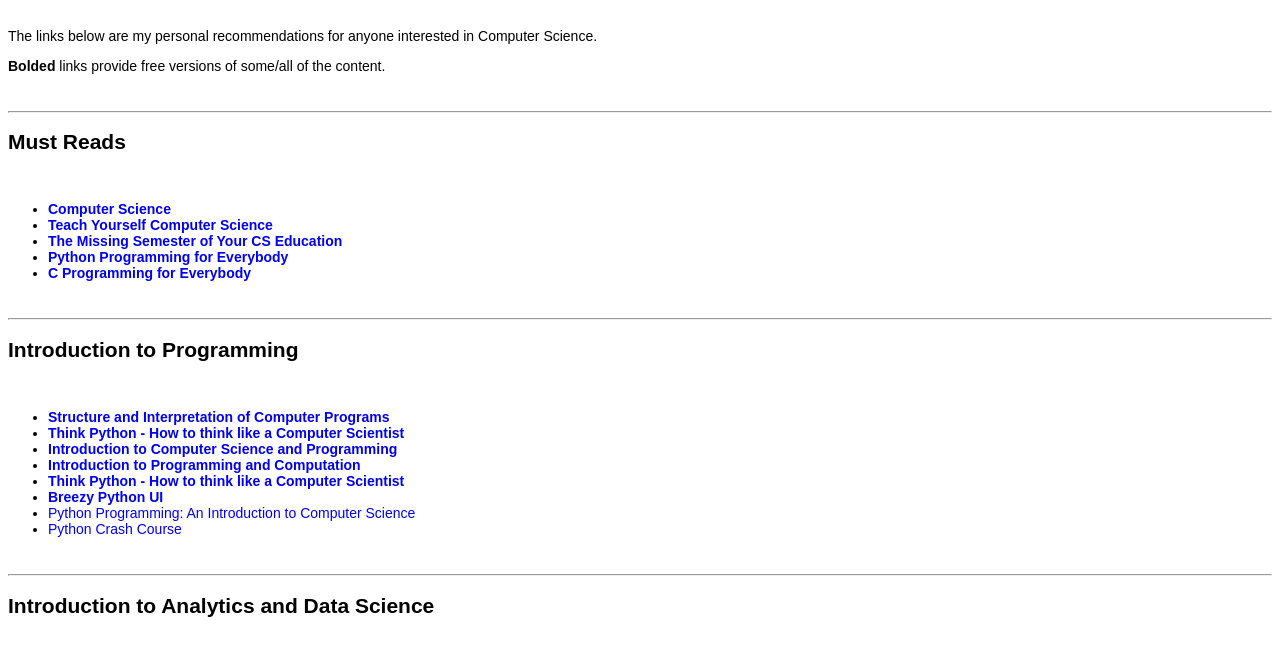
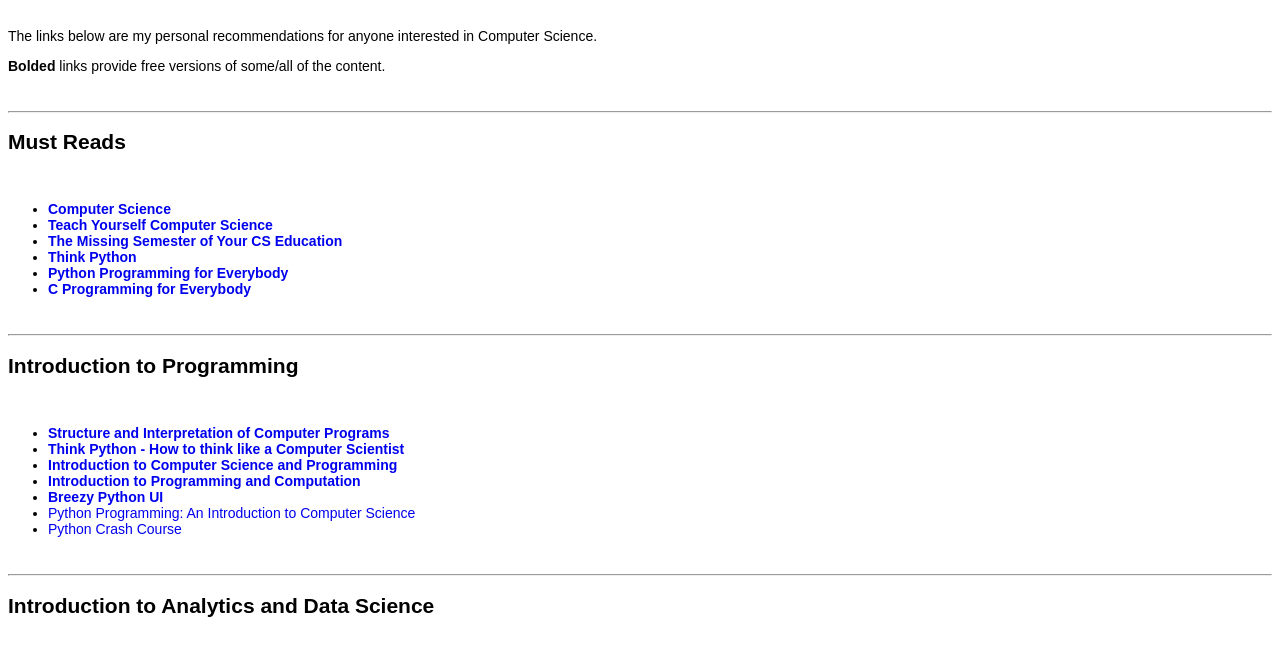
Before and after one commit to WilliamGleeson/computer.science, a plain HTML site: page index.html in a window 1280 px wide. Shown: the part 72-734 px from the top of the page. Drawn offline with Linux system fonts and the light colour scheme.

Commit message:
Update index.html

```diff
--- a/index.html
+++ b/index.html
@@ -29,6 +29,7 @@
     <li><b><a style="text-decoration:none" href="https://thecomputersciencebook.com/" target="_blank">Computer Science</a></b></li>
     <li><b><a style="text-decoration:none" href="https://teachyourselfcs.com/" target="_blank">Teach Yourself Computer Science</a></b></li>
     <li><b><a style="text-decoration:none" href="https://missing.csail.mit.edu/" target="_blank">The Missing Semester of Your CS Education</a></b></li>
+    <li><b><a style="text-decoration:none" href="https://allendowney.github.io/ThinkPython/" target="_blank">Think Python</a></b></li>
     <li><b><a style="text-decoration:none" href="https://www.py4e.com/" target="_blank">Python Programming for Everybody</a></b></li>
     <li><b><a style="text-decoration:none" href="https://www.cc4e.com/" target="_blank">C Programming for Everybody</a></b></li>
   </ul>
@@ -42,7 +43,6 @@
     <li><b><a style="text-decoration:none" href="https://greenteapress.com/wp/think-python-2e/" target="_blank">Think Python - How to think like a Computer Scientist</a></b></li>
     <li><b><a style="text-decoration:none" href="https://github.com/guttag/Intro-to-Computation-and-Programming" target="_blank">Introduction to Computer Science and Programming</a></b></li>
     <li><b><a style="text-decoration:none" href="https://farid.berkeley.edu/downloads/tutorials/learnPython/" target="_blank">Introduction to Programming and Computation</a></b></li>
-    <li><b><a style="text-decoration:none" href="https://greenteapress.com/wp/think-python-2e/" target="_blank">Think Python - How to think like a Computer Scientist</a></b></li>
     <li><b><a style="text-decoration:none" href="https://lambertk.academic.wlu.edu/breezypythongui/" target="_blank">Breezy Python UI</a></b></li>
     <li><a style="text-decoration:none" href="https://mcsp.wartburg.edu/zelle/python/" target="_blank">Python Programming: An Introduction to Computer Science</a></li>
     <li><a style="text-decoration:none" href="https://ehmatthes.github.io/pcc_3e/" target="_blank">Python Crash Course</a></li>
```
